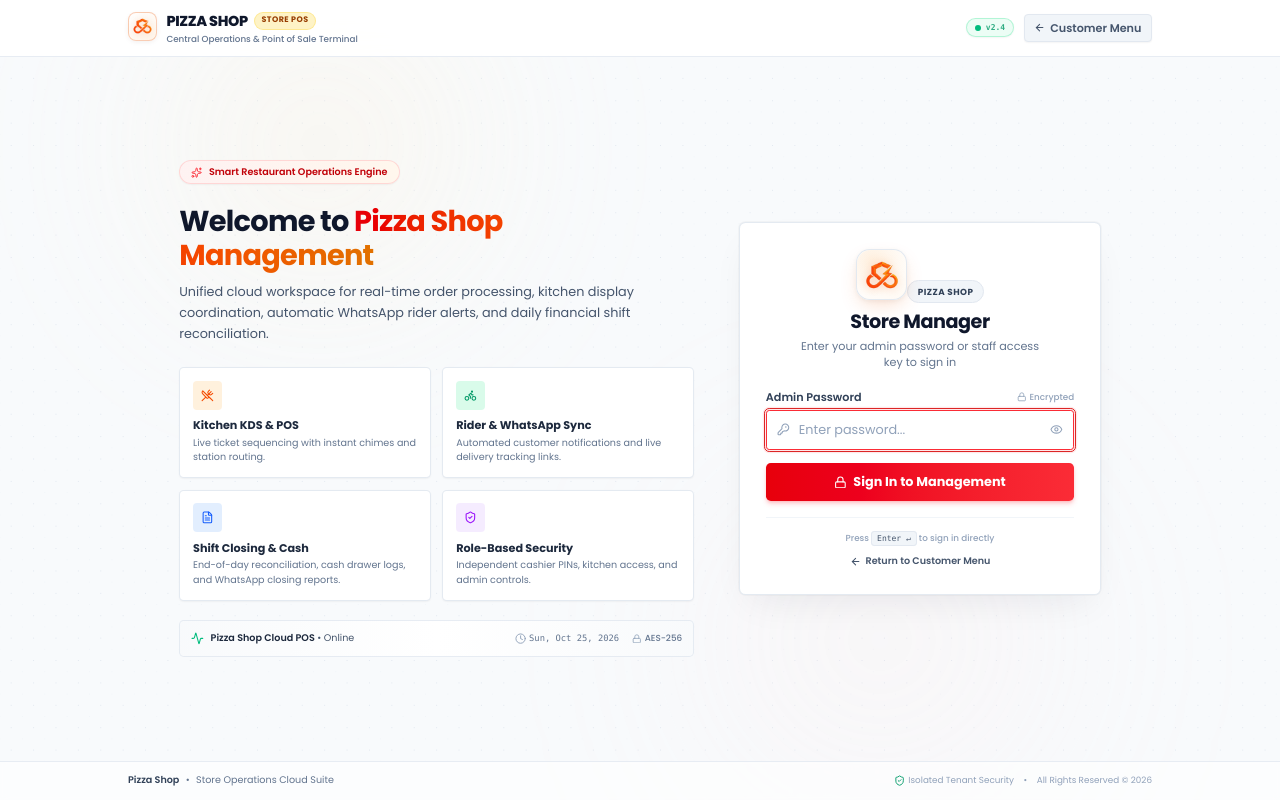
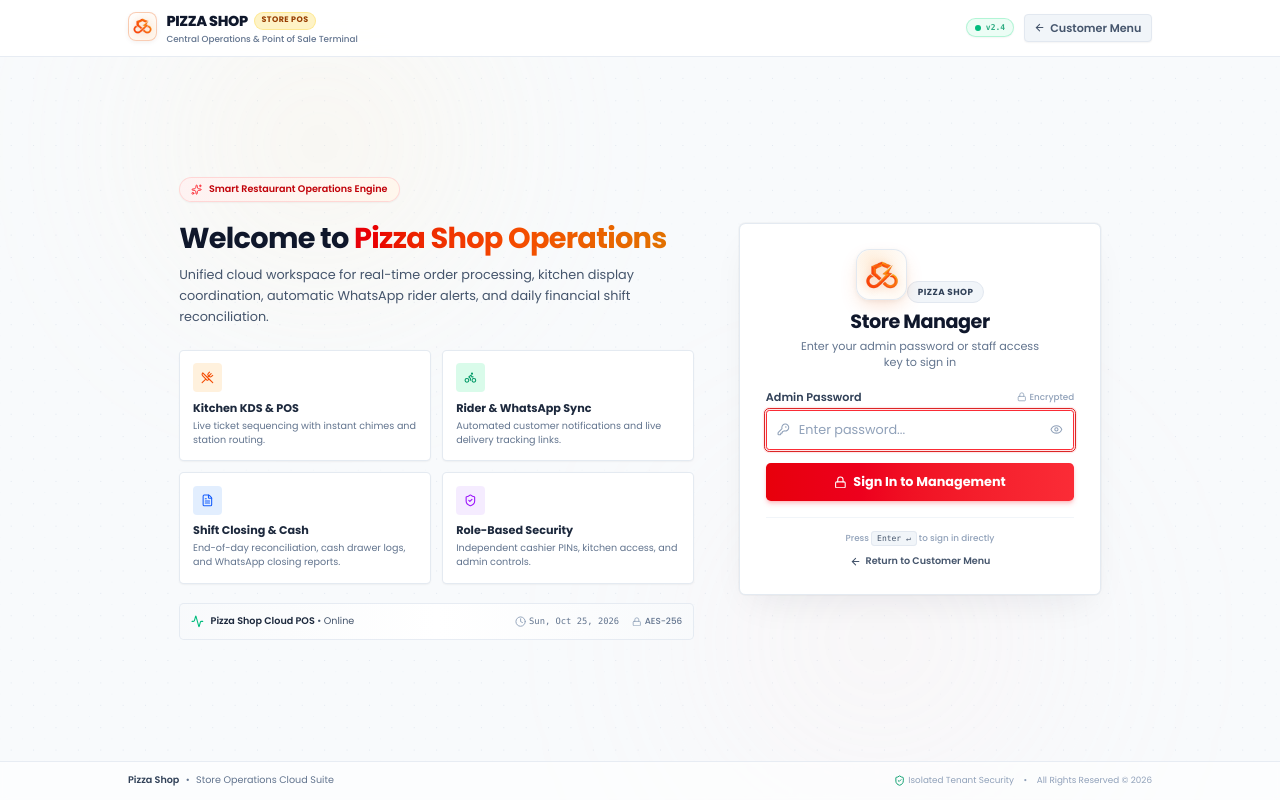
Before and after one commit to bhaijew/pizza, a Next.js app: page /admin/login in a window 1280 px wide. Built offline with nearby package versions, Linux system fonts and the light colour scheme; no server answers; the database is empty.

Commit message:
fix: update branding from Soule What to SoleWhat POS & Cloud Operations

```diff
--- a/app/admin/login/AdminLoginClient.tsx
+++ b/app/admin/login/AdminLoginClient.tsx
@@ -25,7 +25,7 @@ interface AdminLoginClientProps {
 }
 
 export default function AdminLoginClient({
-  setupName = "Soule What Management",
+  setupName = "SoleWhat POS & Cloud Operations",
 }: AdminLoginClientProps) {
   const router = useRouter();
   const [mounted, setMounted] = useState(false);
@@ -77,9 +77,13 @@ export default function AdminLoginClient({
     );
   }
 
-  const rawName = setupName?.trim() || "Soule What Management";
-  const hasManagement = rawName.toLowerCase().includes("management");
-  const headlineTitle = hasManagement ? rawName : `${rawName} Management`;
+  const rawName = (setupName?.trim() || "SoleWhat POS & Cloud Operations").replace(
+    /Soule\s*What(\s*Management)?/gi,
+    "SoleWhat POS & Cloud Operations"
+  );
+  const hasSuffix =
+    rawName.toLowerCase().includes("management") || rawName.toLowerCase().includes("operations");
+  const headlineTitle = hasSuffix ? rawName : `${rawName} Operations`;
 
   return (
     <div
--- a/app/admin/login/page.tsx
+++ b/app/admin/login/page.tsx
@@ -7,8 +7,8 @@ import AdminLoginClient from "./AdminLoginClient";
 export const dynamic = "force-dynamic";
 
 export const metadata = {
-  title: "Soule What Management | POS Login",
-  description: "Secure administrative access to Soule What Management and store POS operations.",
+  title: "SoleWhat POS & Cloud Operations | POS Login",
+  description: "Secure administrative access to SoleWhat POS & Cloud Operations and store POS operations.",
 };
 
 export default async function AdminLoginPage() {
@@ -19,7 +19,8 @@ export default async function AdminLoginPage() {
   }
 
   const settings = await fetchSettings(null).catch(() => null);
-  const setupName = settings?.shop_name?.trim() || "Soule What Management";
+  const rawName = settings?.shop_name?.trim() || "SoleWhat POS & Cloud Operations";
+  const setupName = rawName.replace(/Soule\s*What(\s*Management)?/gi, "SoleWhat POS & Cloud Operations");
 
   return <AdminLoginClient setupName={setupName} />;
 }
--- a/app/admin/page.tsx
+++ b/app/admin/page.tsx
@@ -69,7 +69,7 @@ export default async function AdminDashboardPage() {
   let shopName =
     activeShop.shopName && activeShop.shopName !== "Master Store"
       ? activeShop.shopName
-      : settings.shop_name || "Soule What Management";
+      : settings.shop_name || "SoleWhat POS & Cloud Operations";
 
   try {
     const cacheKey = `dashboard:daily:${activeShop.shopId ?? "master"}:${businessDate}`;
```
